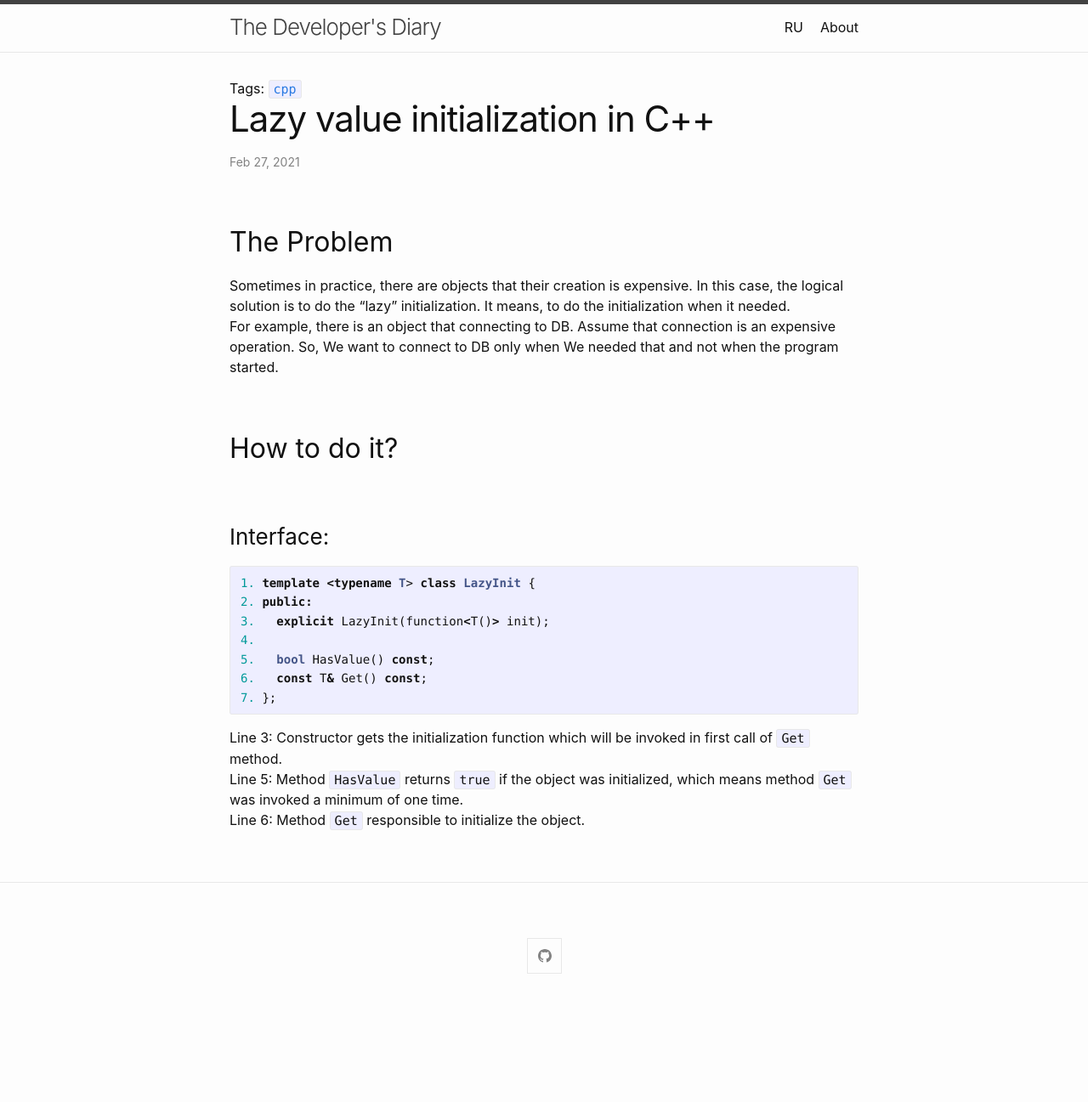
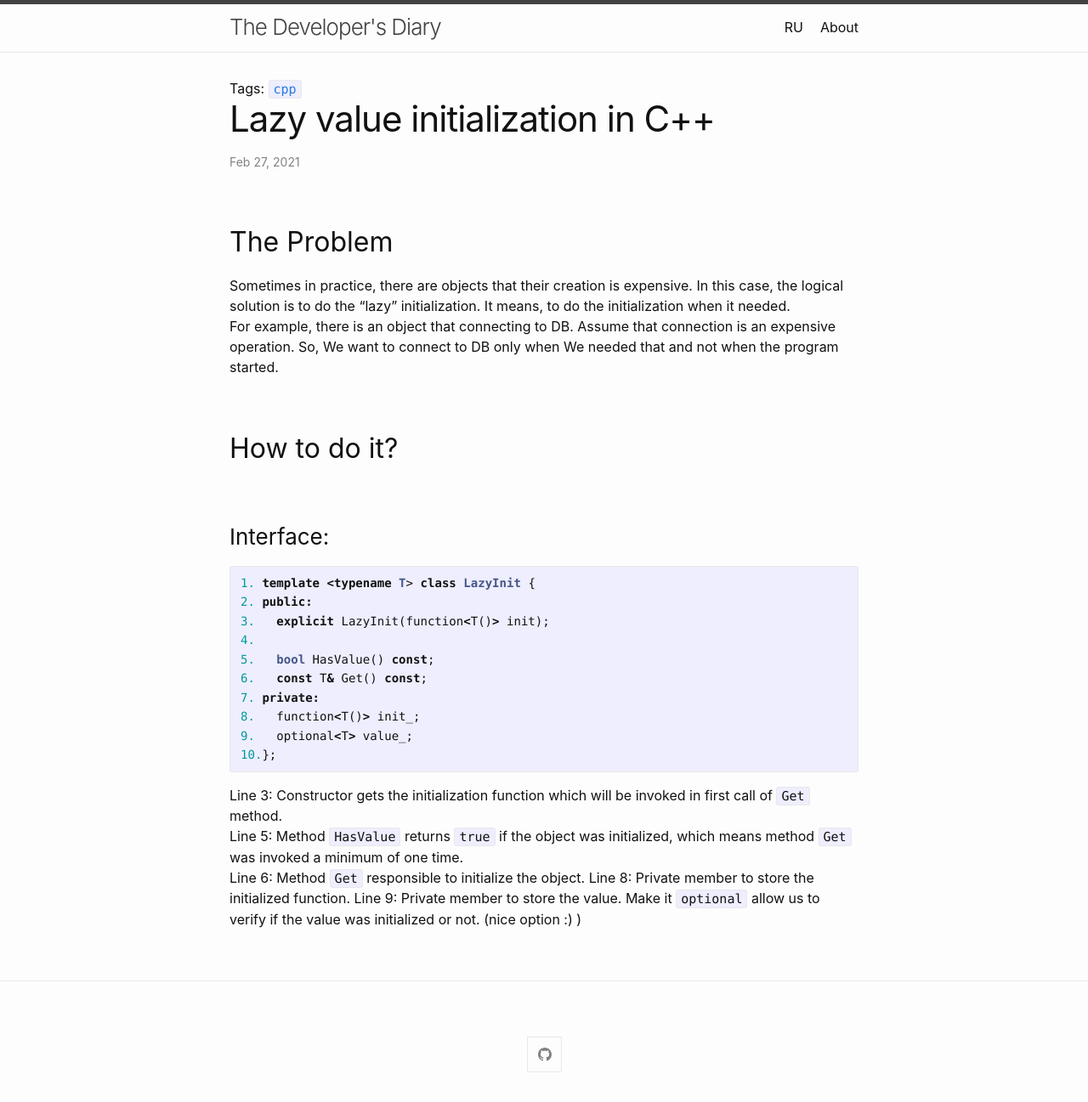
Before and after one commit to ivalery111/ivaleryz.github.io, a Jekyll site: the page built from _posts/2021-02-27-cpp-lazy-init.md, in a window 1280 px wide. Shown: the whole page at 85% size. Built offline with Jekyll 4.4.1, drawn with Linux system fonts in a browser that asks for light colours; before the commit the page ends 1181 px from its top, so only the background shows below that.

Commit message:
chore(post/cpp-lazy): update interface section

````diff
--- a/_posts/2021-02-27-cpp-lazy-init.md
+++ b/_posts/2021-02-27-cpp-lazy-init.md
@@ -20,8 +20,13 @@ For example, there is an object that connecting to DB. Assume that connection is
 4.
 5.   bool HasValue() const;
 6.   const T& Get() const;
-7. };
+7. private:
+8.   function<T()> init_;
+9.   optional<T> value_;
+10.};
 ```
 Line 3: Constructor gets the initialization function which will be invoked in first call of `Get` method.
 Line 5: Method `HasValue` returns `true` if the object was initialized, which means method `Get` was invoked a minimum of one time.
 Line 6: Method `Get` responsible to initialize the object.
+Line 8: Private member to store the initialized function.
+Line 9: Private member to store the value. Make it `optional` allow us to verify if the value was initialized or not. (nice option :) )
````
